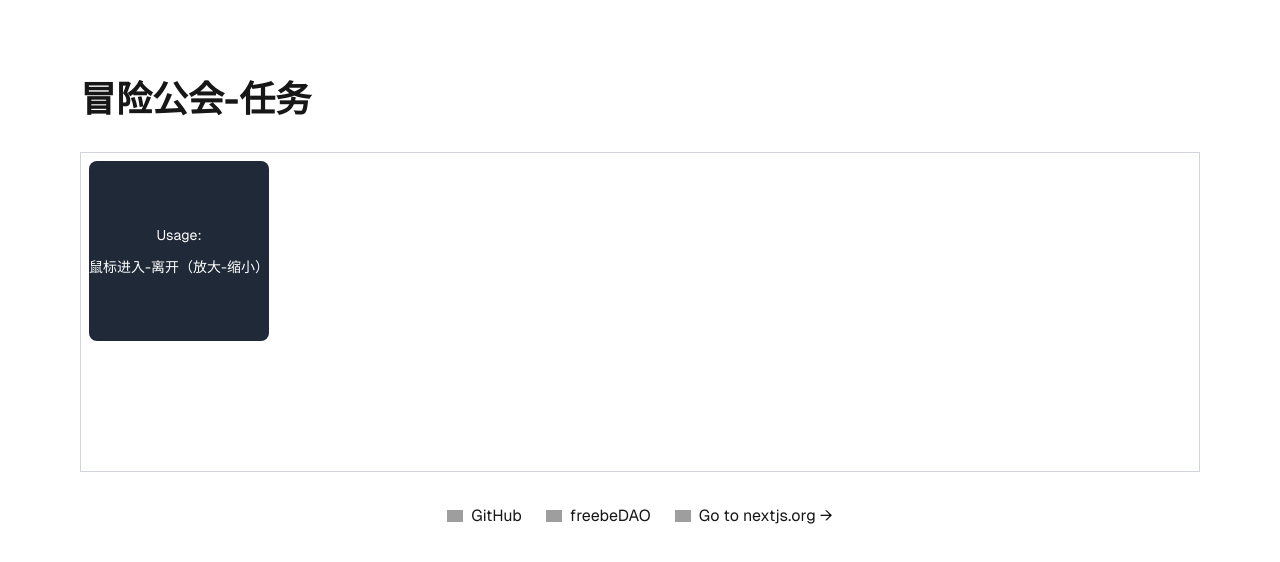
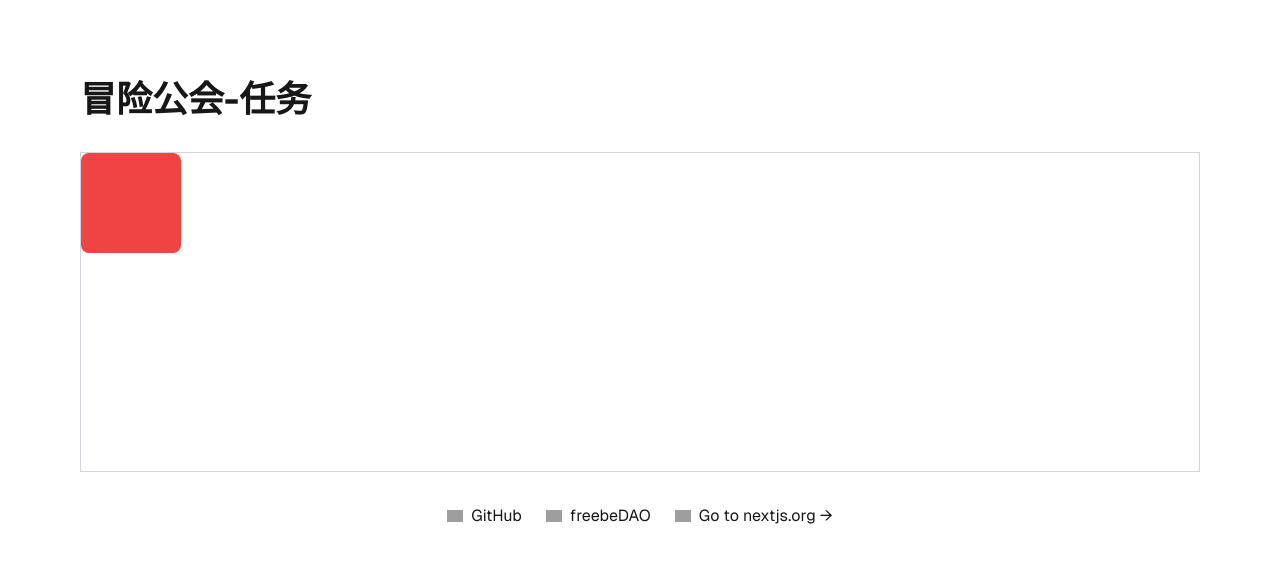
Before and after one commit to freebeDAO/advanture-island, a Next.js app: page / in a window 1280 px wide. Shown: the top 562 px of the page. Built offline with nearby package versions, Linux system fonts and the light colour scheme; grey boxes are pictures that could not be loaded.

Commit message:
fix: 修改DraggerComponent组件

```diff
--- a/src/app/page.tsx
+++ b/src/app/page.tsx
@@ -13,10 +13,11 @@ export default function Home() {
         {/* 替换成自己完成的任务演示组件 */}
         <h2 className="text-2xl h-80 text-gray-400 border border-gray-300 p-2 w-full relative">
           {/* 添加任务组件用于展示 */}
-          {/* <DraggerComponent /> */}
-          <ScaledComponent/>
+          <DraggerComponent />
+          {/* <ScaledComponent/> */}
           {/* <JumpableComponent/> */}
           {/* <ConnectComponent/> */}
+          {/* <TalkableComponent/> */}
         </h2>
       </main>
       <footer className="row-start-3 flex gap-6 flex-wrap items-center justify-center mt-8">
--- a/src/components/DraggerComponent/index.tsx
+++ b/src/components/DraggerComponent/index.tsx
@@ -1,27 +1,30 @@
 "use client";
-import React, { useRef, useState } from 'react';
+import React, { useEffect, useRef, useState } from 'react';
 
 function DraggerComponent(props: any) {
   const isDragging = useRef(false);
+  const offsetVal = useRef({ x: 0, y: 0 })
   // 使用 useState 来跟踪元素的位置
-  const [offset, setOffset] = useState({ x: 0, y: 0 });
   const [position, setPosition] = useState({ x: 0, y: 0 });
 
   // 鼠标按下事件处理函数
   const handleMouseDown = (event: any) => {
     isDragging.current = true;
-    setOffset({
+    offsetVal.current = {
       x: event.clientX - position.x,
       y: event.clientY - position.y,
-    });
+    }
   };
 
   // 鼠标移动事件处理函数
   const handleMouseMove = (event: any) => {
     if (isDragging.current) {
+      const current = offsetVal.current;
+      // console.log('###########', event);
+
       setPosition({
-        x: event.clientX - offset.x,
-        y: event.clientY - offset.y,
+        x: event.clientX - current.x,
+        y: event.clientY - current.y,
       });
     }
   };
@@ -31,6 +34,16 @@ function DraggerComponent(props: any) {
     isDragging.current = false;
   };
 
+  useEffect(() => {
+    document.addEventListener("mouseup", handleMouseUp);
+    document.addEventListener("mousemove", handleMouseMove);
+
+    return () => {
+      document.removeEventListener("mouseup", handleMouseUp);
+      document.removeEventListener("mousemove", handleMouseMove)
+    }
+  }, [])
+
   return (
     <div
       style={{
@@ -38,9 +51,7 @@ function DraggerComponent(props: any) {
         top: position.y,
       }}
       onMouseDown={handleMouseDown}
-      onMouseMove={handleMouseMove}
-      onMouseUp={handleMouseUp}
-      className='w-[100px] h-[100px] absolute bg-red-500 cursor-pointer animate-bounce'
+      className='w-[100px] h-[100px] absolute bg-red-500 rounded-lg cursor-pointer'
     />
   );
 }
--- a/src/components/JumpableComponent/index.tsx
+++ b/src/components/JumpableComponent/index.tsx
@@ -37,7 +37,7 @@ function JumpableComponent(props: any) {
     return () => {
       document.removeEventListener("keydown", handleKeyDown);
     }
-  })
+  }, [])
 
   return (
     <div ref={styleEl} style={styleVal} onAnimationEnd={onAnimationEnd} onClick={clickHandler} className='w-[100px] h-[100px] bg-red-500 cursor-pointer'>
```
